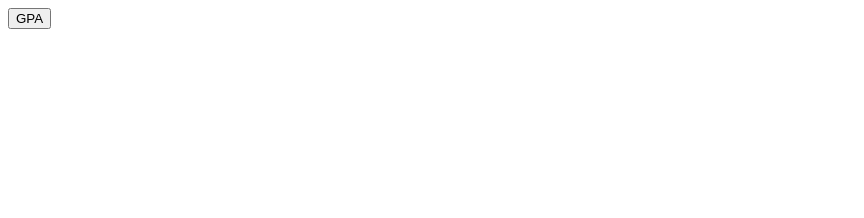
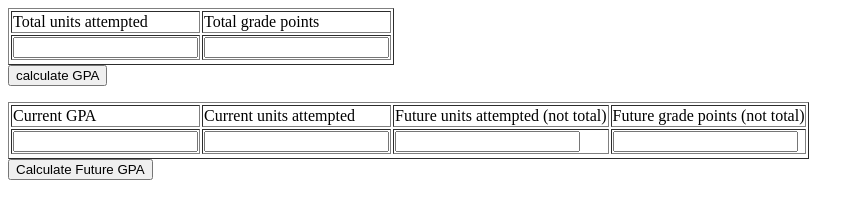
Before and after one commit to UCMercedACM/gpa-calc, a website built with webpack: page build/index.html in a window 1280 px wide. Shown: the whole page, without its empty margins (0-864 px from the left). Built offline with nearby package versions, Linux system fonts and the light colour scheme.

Commit message:
GPA basic Calc

```diff
--- a/build/index.html
+++ b/build/index.html
@@ -1,24 +1,62 @@
 <!DOCTYPE html>
 <html>
-
   <head>
     <meta charset="utf-8">
     <title></title>
     <script src="game-lib.js" type="text/javascript"></script>
   </head>
-
   <body>
-  <div> <!--Button for GPA, Currently generates random number between 0.10-5.00-->
-    <button onclick="random()">GPA</button>
-    <p id="rand"></p>
+    <form id="tble">
+      <table border="1">
+        <tr>
+          <td>Total units attempted</td>
+          <td>Total grade points</td>
+        </tr>
+          <td><input type="number" id="totalUA"></td>
+          <td><input type="number" id="totalGP"></td>
+        <tr>
+        </tr>
+      </table>
+    </form>
+    <div>
+      <button onclick="calculateGPA()">calculate GPA</button>
+      <p id="GPA"></p>
     </div>
-
+    <form id="tble">
+      <table border="1">
+        <tr>
+          <td>Current GPA</td>
+          <td>Current units attempted</td>
+          <td>Future units attempted (not total)</td>
+          <td>Future grade points (not total)</td>
+        </tr>
+          <td><input type="number" id="currentGPA"></td>
+          <td><input type="number" id="currentUA"></td>
+          <td><input type="number" id="futureUA"></td>
+          <td><input type="number" id="futureGP"></td>
+        <tr>
+        </tr>
+      </table>
+    </form>
+    <div>
+      <button onclick="futureGPA()">Calculate Future GPA</button>
+      <p id="futureGPA"></p>
+    </div>
     <script>
-    function random(){
-      var x = document.getElementById("rand");
-      x.innerHTML = Math.floor(Math.random() * 400 + 1)/100;
+      function calculateGPA() {
+        var totalUA = document.getElementById("totalUA");
+        var totalGP = document.getElementById("totalGP");
+        var gpa = document.getElementById("GPA");
+        gpa.innerHTML = (totalGP.value / totalUA.value).toFixed(3);
+      }
+      function futureGPA() {
+        var currentGPA = document.getElementById("currentGPA");
+        var currentUA = document.getElementById("currentUA");
+        var futureUA = document.getElementById("futureUA");
+        var futureGP = document.getElementById("futureGP");
+        var futureGPA = document.getElementById("futureGPA");
+        futureGPA.innerHTML = (((currentGPA.value * currentUA.value) + Number(futureGP.value)) / (Number(currentUA.value) + Number(futureUA.value))).toFixed(3);
       }
     </script>
   </body>
-
 </html>
```
Lines whose indentation alone changed are shown as unchanged.
